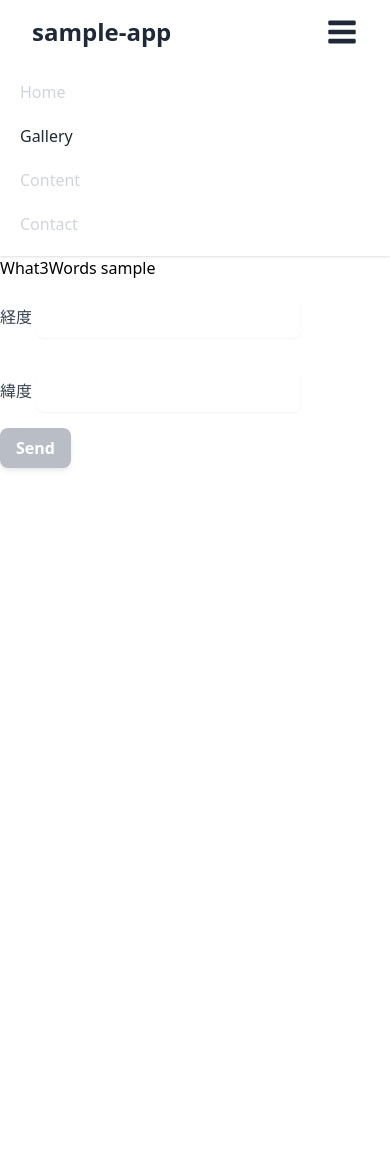
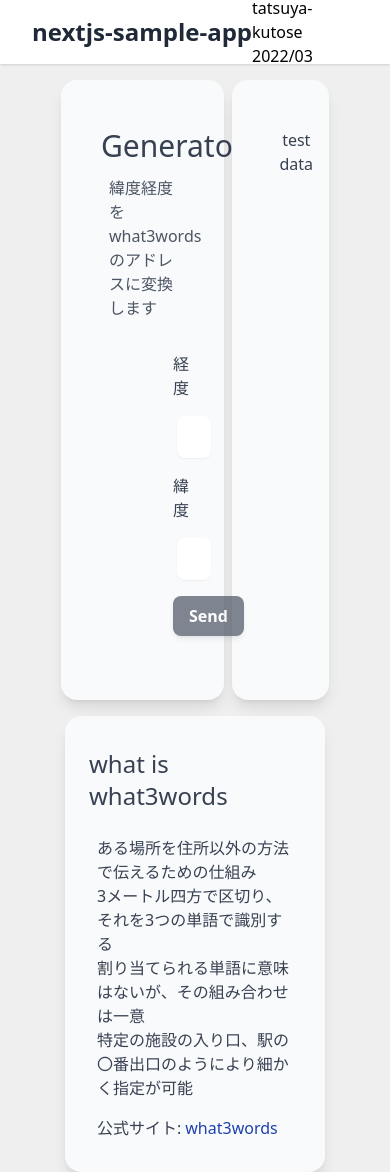
Before and after one commit to Tkutose/nextjs-sample-app, a Next.js app: page / in a window 390 px wide. Before the commit the page ends 844 px from the top, so only its background shows below. Built offline with nearby package versions, Linux system fonts and the light colour scheme.

Commit message:
UI調整

```diff
--- /dev/null
+++ b/components/explain.tsx
@@ -0,0 +1,18 @@
+const explain = () => (
+    <div className="shadow-lg rounded-2xl w-8/12 mx-auto mt-4 p-8 bg-gray-50 dark:bg-gray-800 text-gray-700">
+        <div className="">
+            <p className="text-2xl mb-6 -ml-2">what is what3words</p>
+            <p> ある場所を住所以外の方法で伝えるための仕組み </p>
+            <p> 3メートル四方で区切り、それを3つの単語で識別する</p>
+            <p> 割り当てられる単語に意味はないが、その組み合わせは一意</p>
+            <p> 特定の施設の入り口、駅の〇番出口のようにより細かく指定が可能</p>
+            <p className="mt-4">公式サイト:
+                <a href="https://what3words.com/" className="ml-1 text-blue-800 hover:underline">what3words </a>
+            </p>
+        </div>
+    </div>
+
+)
+
+
+export default explain
--- a/components/header.tsx
+++ b/components/header.tsx
@@ -6,37 +6,10 @@
                     <div className="flex items-center justify-between h-16">
                         <div className="w-full justify-between flex items-center">
                             <a className="flex-shrink-0" href="/">
-                                <p className="text-gray-800 text-2xl font-bold  ">sample-app</p>
+                                <p className="text-gray-800 text-2xl font-bold  ">nextjs-sample-app</p>
                             </a>
+                            tatsuya-kutose 2022/03
                         </div>
-                        <div className="block">
-                            <div className="ml-4 flex items-center md:ml-6">
-                            </div>
-                        </div>
-                        <div className="-mr-2 flex md:hidden">
-                            <button className="text-gray-800 dark:text-white hover:text-gray-300 inline-flex items-center justify-center p-2 rounded-md focus:outline-none">
-                                <svg width="20" height="20" fill="currentColor" className="h-8 w-8" viewBox="0 0 1792 1792" xmlns="http://www.w3.org/2000/svg">
-                                    <path d="M1664 1344v128q0 26-19 45t-45 19h-1408q-26 0-45-19t-19-45v-128q0-26 19-45t45-19h1408q26 0 45 19t19 45zm0-512v128q0 26-19 45t-45 19h-1408q-26 0-45-19t-19-45v-128q0-26 19-45t45-19h1408q26 0 45 19t19 45zm0-512v128q0 26-19 45t-45 19h-1408q-26 0-45-19t-19-45v-128q0-26 19-45t45-19h1408q26 0 45 19t19 45z">
-                                    </path>
-                                </svg>
-                            </button>
-                        </div>
-                    </div>
-                </div>
-                <div className="md:hidden">
-                    <div className="px-2 pt-2 pb-3 space-y-1 sm:px-3">
-                        <a className="text-gray-300 hover:text-gray-800 dark:hover:text-white block px-3 py-2 rounded-md text-base font-medium" href="/#">
-                            Home
-                        </a>
-                        <a className="text-gray-800 dark:text-white block px-3 py-2 rounded-md text-base font-medium" href="/#">
-                            Gallery
-                        </a>
-                        <a className="text-gray-300 hover:text-gray-800 dark:hover:text-white block px-3 py-2 rounded-md text-base font-medium" href="/#">
-                            Content
-                        </a>
-                        <a className="text-gray-300 hover:text-gray-800 dark:hover:text-white block px-3 py-2 rounded-md text-base font-medium" href="/#">
-                            Contact
-                        </a>
                     </div>
                 </div>
             </nav>
--- a/components/input.tsx
+++ b/components/input.tsx
@@ -1,18 +1,20 @@
-type InputInfo = {place_holder:string, name:string}
+
+type InputInfo = { placeHolder: string, name: string, numRef}
 
 export default function input( info: InputInfo ) {
     return (
         <div className=" relative ">
             <label className="text-gray-700">
-                {info.place_holder}
+                {info.placeHolder}
             </label>
 
             <input
                 type="number"
                 step="0.0000000001"
+                ref={info.numRef}
                 name={info.name}
                 required
-                className="rounded-lg border-transparent flex-1 appearance-none border border-gray-300 py-2 px-4 my-4 mx-1 bg-white text-gray-700 shadow-sm text-base focus:outline-none focus:ring-2 focus:ring-gray-600 focus:border-transparent"
+                className="rounded-lg border-transparent w-full flex-1 appearance-none border border-gray-300 py-2 px-4 my-4 mx-1 bg-white text-gray-700 shadow-sm text-base focus:outline-none focus:ring-2 focus:ring-gray-600 focus:border-transparent"
                 />
         </div>
     )
--- a/components/layout.tsx
+++ b/components/layout.tsx
@@ -1,5 +1,6 @@
 import Head from 'next/head'
 import Header from './header'
+import Title from './title'
 
 import { NextPage } from 'next'
 type Props = {
--- /dev/null
+++ b/components/title.tsx
@@ -0,0 +1,8 @@
+const title = () =>(
+    <div className="shadow-lg rounded-2xl w-8/12 mx-auto mt-8 p-8 bg-gray-50 dark:bg-gray-800 ">
+        <p className="text-xl text-gray-600"> what3words Generator </p>
+        <p className="text-gray-600 mt-2"> 緯度経度をwhat3wordsのアドレスに変換します </p>
+    </div>
+)
+
+export default title
--- a/pages/index.tsx
+++ b/pages/index.tsx
@@ -1,11 +1,17 @@
 import { useRouter } from 'next/router'
+import { useRef } from 'react'
 import Layout from '../components/layout'
+import Explain from '../components/explain'
 import Input from '../components/input'
 import { get3wa } from '../lib/api'
 
 const PageWithJSbasedForm = () => {
+  const router = useRouter()
 
-  const router = useRouter()
+  const latRef = useRef(null)
+  const lngRef = useRef(null)
+  const latSample = 34.645766
+  const lngSample = 133.889965
 
   // submitをハンドリング
   const handleSubmit = async (event) => {
@@ -31,16 +37,35 @@
     })
   }
 
+  const handleOnclick = (event) => {
+    latRef.current.value = latSample
+    lngRef.current.value = lngSample
+  }
+
   return (
     <Layout>
-      <h1> What3Words sample </h1>
-      <form onSubmit={handleSubmit} >
-        <Input place_holder='経度' name="lng"></Input>
-        <Input place_holder='緯度' name="lat"></Input>
-        <button type="submit" className="py-2 px-4 bg-gray-400 hover:bg-gray-500  text-white transition ease-in duration-200 text-center text-base font-semibold shadow-md opacity-70 rounded-lg ">
-          Send
-        </button>
-      </form >
+      <div className="flex">
+
+        <div className="shadow-lg rounded-2xl w-5/12 ml-auto mr-1 mt-4 p-12 bg-gray-50 dark:bg-gray-800 text-gray-700">
+          <p className="text-3xl mb-3 -ml-2">Generator</p>
+          <p className="text-gray-600 mt-2 mb-4"> 緯度経度をwhat3wordsのアドレスに変換します </p>
+          <form onSubmit={handleSubmit} className="w-8/12 ml-12 p-4" >
+            <Input placeHolder='経度' name="lng" numRef={lngRef}></Input>
+            <Input placeHolder='緯度' name="lat" numRef={latRef}></Input>
+            <div className="flex">
+            <button type="submit" className="py-2 px-4 bg-gray-600 hover:bg-gray-800 my-0 mr-0 ml-auto text-white transition ease-in duration-200 text-center text-base font-semibold shadow-md opacity-70 rounded-lg ">
+              Send
+            </button>
+            </div>
+          </form >
+        </div>
+
+        <div className="shadow-lg rounded-2xl w-3/12 mr-auto ml-1 mt-4 p-12 bg-gray-50 dark:bg-gray-800 text-gray-700">
+          <button onClick={handleOnclick} className="">test data</button>
+        </div>
+
+      </div>
+      <Explain />
     </Layout>
   )
 }
--- a/pages/result.tsx
+++ b/pages/result.tsx
@@ -1,3 +1,4 @@
+import Link from "next/link"
 import { useRouter } from "next/router"
 import Layout from "../components/layout"
 
@@ -8,15 +9,20 @@
 
     return (
         <Layout>
-            <p>結果</p>
-            <p>{router.query.address}</p>
-            <div className="w-1/2 h-96">
-            <iframe
-                src={top + router.query.address}
-                height="100%"
-                width="100%"
-            />
+            <div className="h-screen">
+                <div className="shadow-lg rounded-2xl w-8/12 mt-8 mx-auto h-5/6 p-12 bg-gray-50 dark:bg-gray-800 text-gray-700">
+                    <p>結果</p>
+                    <div className="flex">
+                        <p className="mb-8 text-xl mr-24">{router.query.address}</p>
+                    </div>
+                    <iframe
+                        src={top + router.query.address}
+                        height="90%"
+                        width="100%"
+                    />
+                </div>
             </div>
+
         </Layout>
     )
 }
--- a/styles/globals.css
+++ b/styles/globals.css
@@ -1,3 +1,7 @@
 @tailwind base;
 @tailwind components;
 @tailwind utilities;
+
+html {
+    background-color: #EFEFEF;
+}
```
Also changed, not shown: styles/Home.module.css (deleted, +0 -116 lines).
